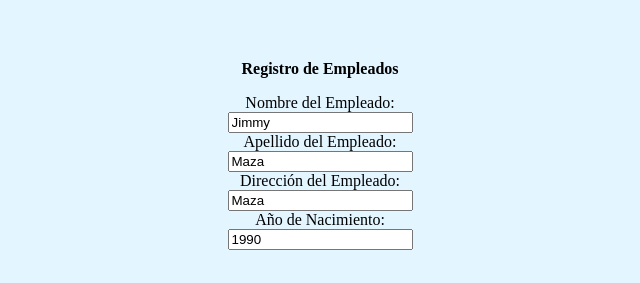
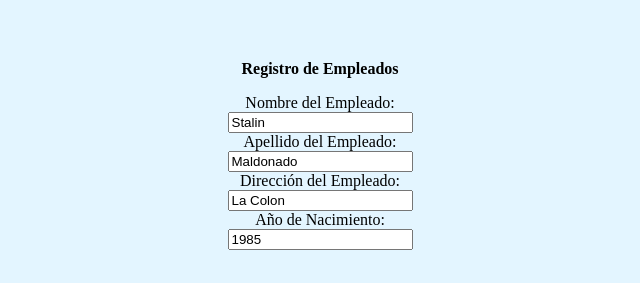
Before and after one commit to JhonmarDiaz/cam, a plain HTML site: page index.html in a window 1280 px wide. Shown: the top 283 px of the page, 320-960 px from the left. Drawn offline with nearby package versions, Linux system fonts and the light colour scheme.

Commit message:
Update index.html

```diff
--- a/index.html
+++ b/index.html
@@ -58,14 +58,14 @@ and open the template in the editor.
 	<p><b>Registro de Empleados</b></p>
         <div>
 		<td>Nombre del Empleado:<br>
-            <input type="text" name="txtNombre" value="Jimmy" id="txtNombre" required /></td> <br>
+            <input type="text" name="txtNombre" value="Stalin" id="txtNombre" required /></td> <br>
 		<td>Apellido del Empleado:<br>
-			<input type="text" name="txtApellido" value="Maza" id="txtApellido" required  /></td><br>
+			<input type="text" name="txtApellido" value="Maldonado" id="txtApellido" required  /></td><br>
 		<td>Dirección del Empleado:<br>
-			<input type="text" name="txtDireccion" value="Maza" id="txtDireccion" required /></td><br>
+			<input type="text" name="txtDireccion" value="La Colon" id="txtDireccion" required /></td><br>
 
 		<td>Año de Nacimiento:<br>
-			<input type="number" name="txtAnionacimiento" value="1990" id="txtAnionacimiento"  required /></td><br>
+			<input type="number" name="txtAnionacimiento" value="1985" id="txtAnionacimiento"  required /></td><br>
 
 			<input hidden type="text" name="txtedades" value="100" id="txtedades"/><br>
 
```
